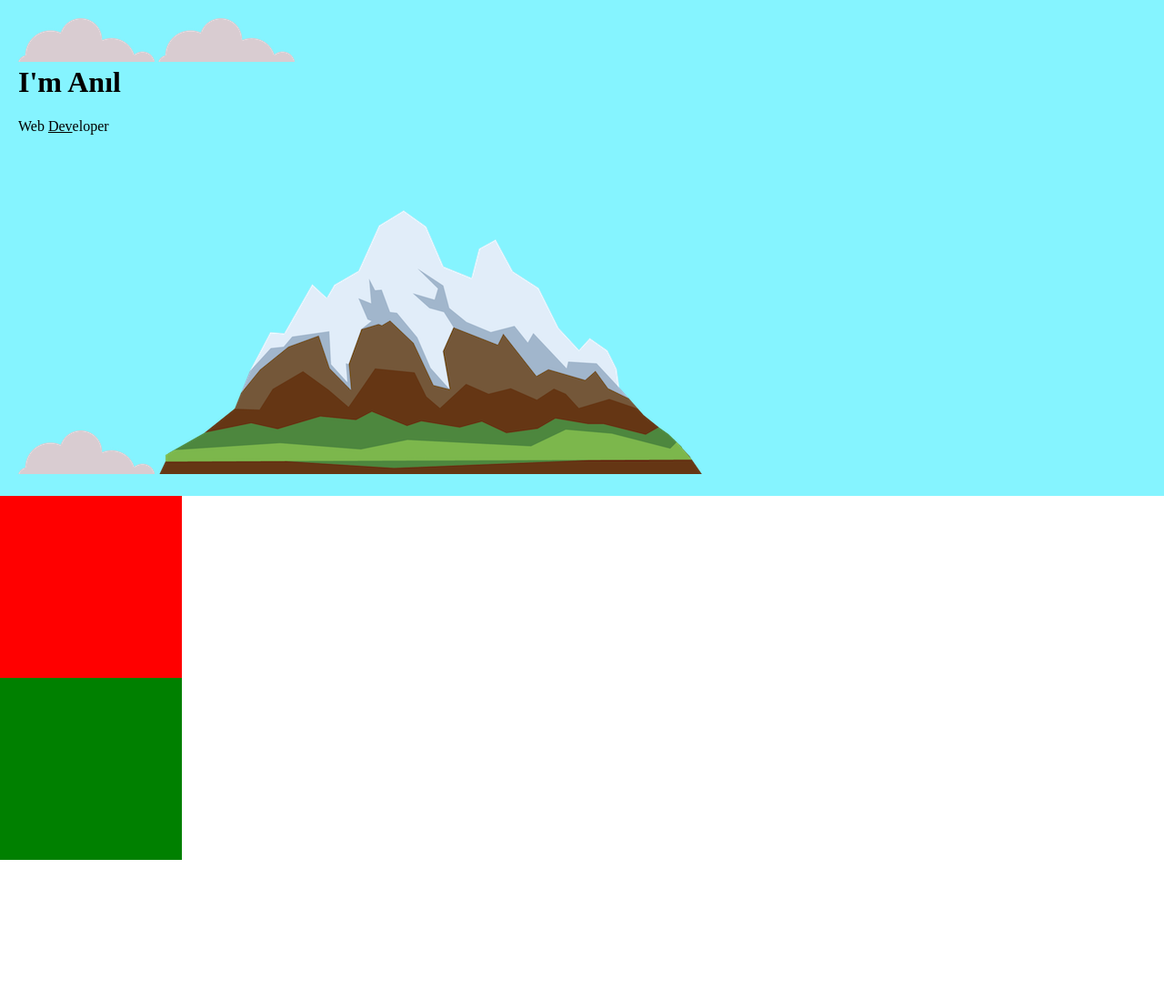
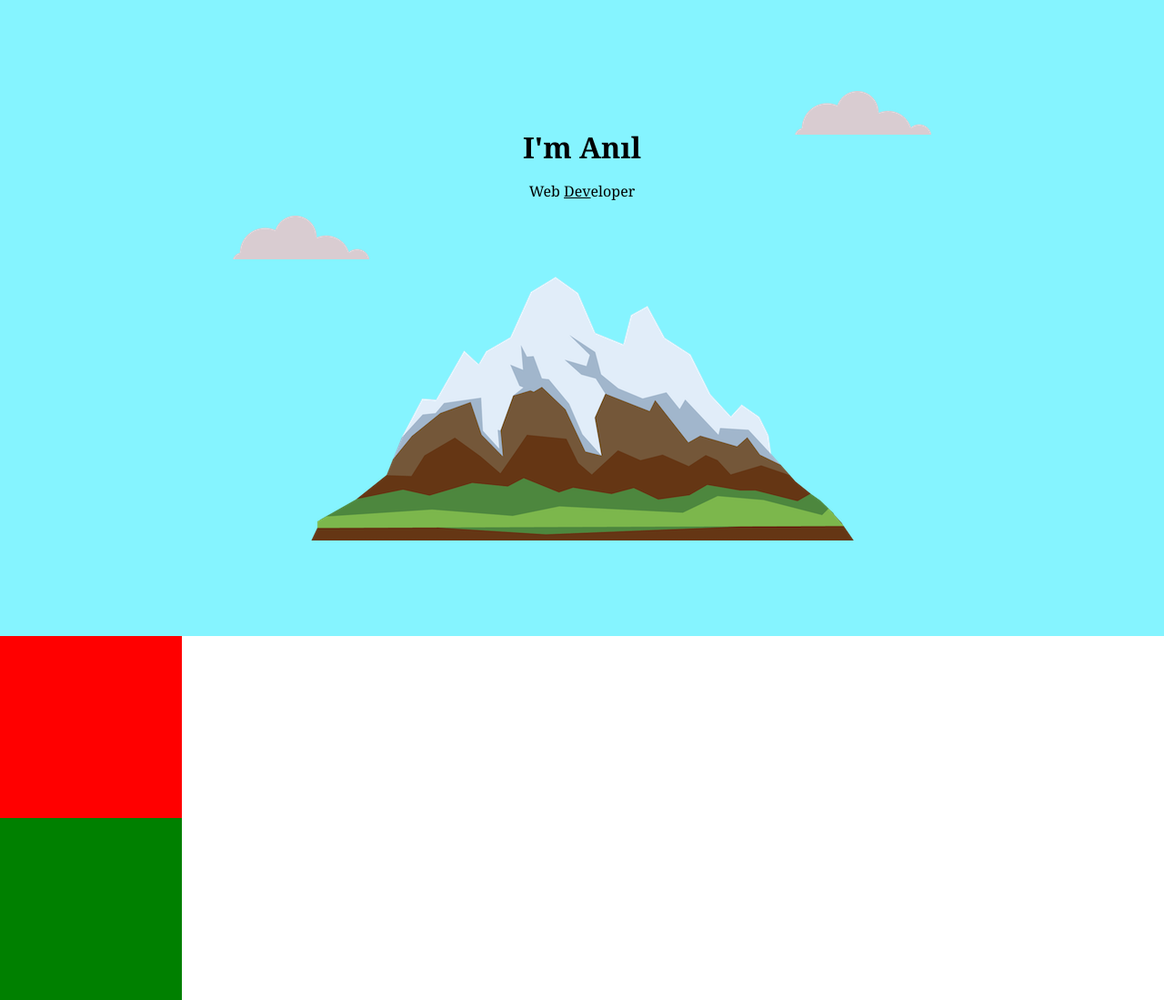
Before and after one commit to MehmetAnilIrfanoglu/MySite, a plain HTML site: page index.html in a window 1280 px wide. Shown: the whole page at 91% size. Before the commit the page ends 945 px from the top, so only its background shows below. Drawn offline with Linux system fonts and the light colour scheme.

Commit message:
css updated

```diff
--- a/css/styles.css
+++ b/css/styles.css
@@ -1,10 +1,14 @@
 
 body {
   margin: 0;
+  text-align: center;
+  font-family: Georgia, serif,Arial;
+
 }
 h1{
-  margin-top: 0;
-
+  width: 20%;
+  margin: 40px auto 0 auto;
+/*  margin: 35px auto;*/
 }
 
 .pro{
@@ -12,7 +16,7 @@ h1{
 }
 .top-div{
     background-color: #85F4FF;
-    padding: 20px;
+    padding: 100px;
 
 }
 .mid-div{
@@ -26,3 +30,12 @@ h1{
   height: 200px;
   background-color: green;
 }
+
+.top-cloud{
+  position: absolute;
+  right: 20%;
+}
+.bottom-cloud{
+  position: absolute;
+  left: 20%
+}
--- a/index.html
+++ b/index.html
@@ -11,11 +11,10 @@
   </head>
   <body>
   <div class="top-div">
-    <img src="images/cloud.png" alt="">
-    <img src="images/cloud.png" alt="">
+    <img class="top-cloud" src="images/cloud.png" alt="">
     <h1>I'm Anıl</h1>
     <p>Web <span class="pro">Dev</span>eloper</p>
-    <img src="images/cloud.png" alt="">
+    <img class="bottom-cloud" src="images/cloud.png" alt="">
     <img src="images/mountain.png" alt="">
   </div>
   <div class="mid-div">
```
Also changed, not shown: favicon/favicon.ico (deleted).
